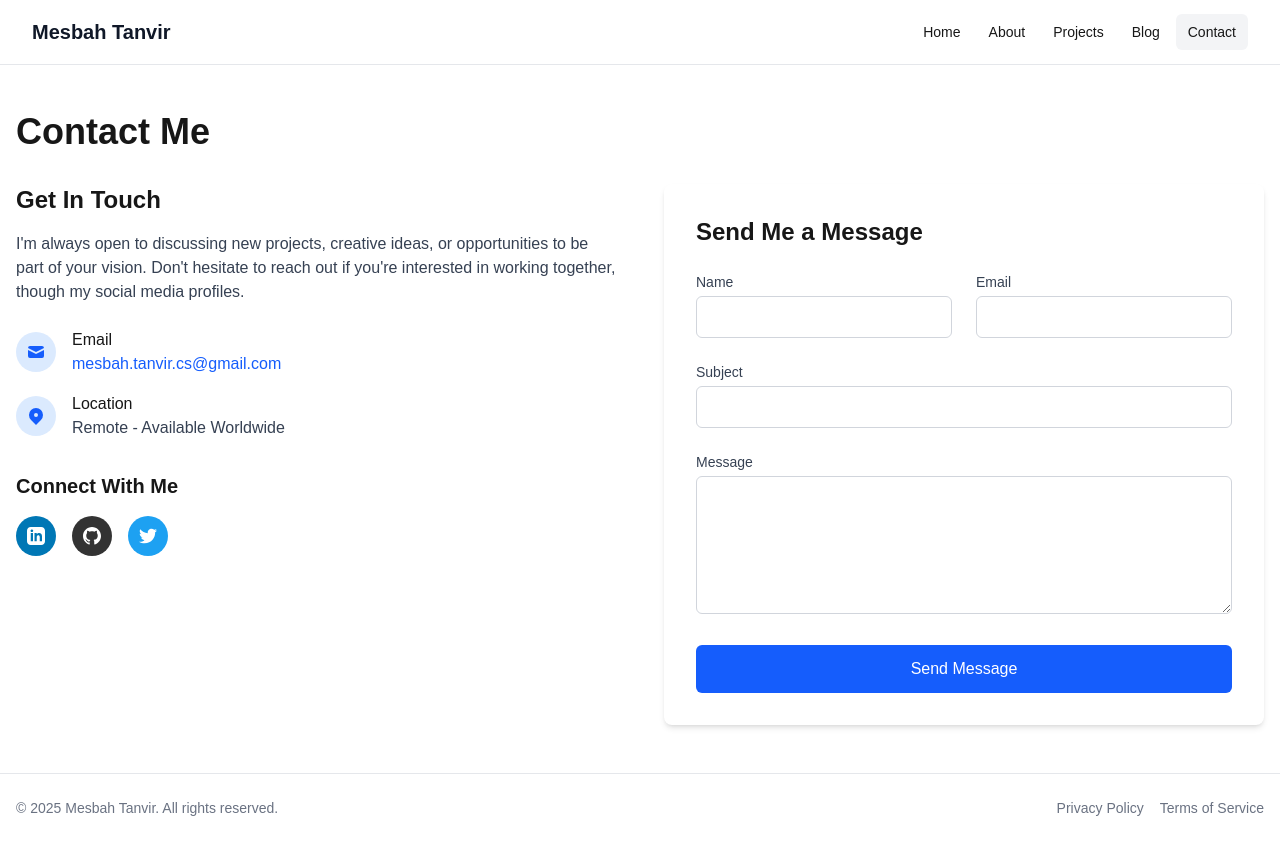
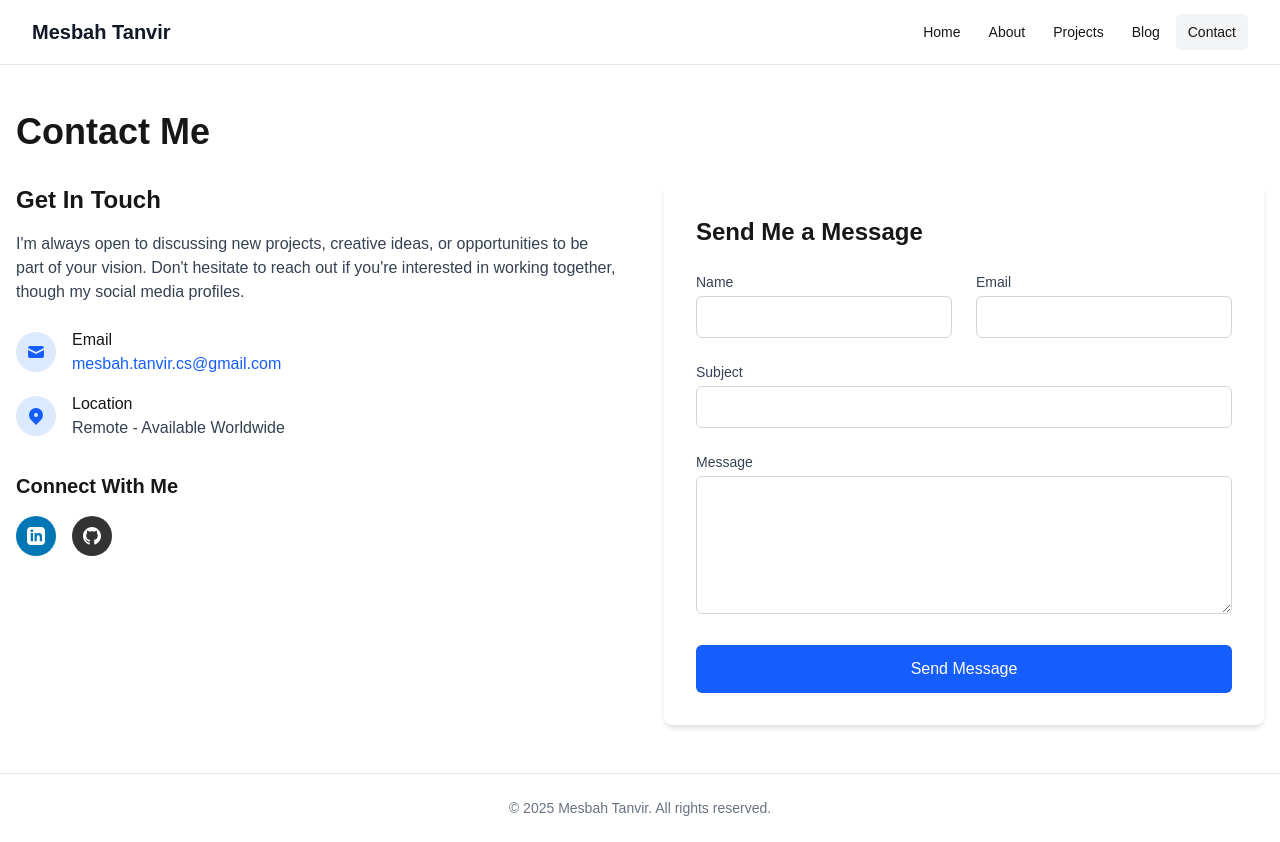
Before and after one commit to mesbahtanvir/mesbahtanvir.github.io, a Next.js app: page /contact in a window 1280 px wide. Built offline with nearby package versions, Linux system fonts and the light colour scheme.

Commit message:
Remove Twitter button and footer links

```diff
--- a/src/app/contact/page.tsx
+++ b/src/app/contact/page.tsx
@@ -75,16 +75,6 @@ export default function ContactPage() {
               >
                 <svg xmlns="http://www.w3.org/2000/svg" width="18" height="18" viewBox="0 0 24 24" fill="currentColor">
                   <path d="M12 0c-6.626 0-12 5.373-12 12 0 5.302 3.438 9.8 8.207 11.387.599.111.793-.261.793-.577v-2.234c-3.338.726-4.033-1.416-4.033-1.416-.546-1.387-1.333-1.756-1.333-1.756-1.089-.745.083-.729.083-.729 1.205.084 1.839 1.237 1.839 1.237 1.07 1.834 2.807 1.304 3.492.997.107-.775.418-1.305.762-1.604-2.665-.305-5.467-1.334-5.467-5.931 0-1.311.469-2.381 1.236-3.221-.124-.303-.535-1.524.117-3.176 0 0 1.008-.322 3.301 1.23.957-.266 1.983-.399 3.003-.404 1.02.005 2.047.138 3.006.404 2.291-1.552 3.297-1.23 3.297-1.23.653 1.653.242 2.874.118 3.176.77.84 1.235 1.911 1.235 3.221 0 4.609-2.807 5.624-5.479 5.921.43.372.823 1.102.823 2.222v3.293c0 .319.192.694.801.576 4.765-1.589 8.199-6.086 8.199-11.386 0-6.627-5.373-12-12-12z"/>
-                </svg>
-              </a>
-              <a
-                href="https://twitter.com/mesbahtanvir"
-                target="_blank"
-                rel="noopener noreferrer"
-                className="w-10 h-10 rounded-full bg-[#1DA1F2] flex items-center justify-center text-white hover:bg-opacity-90 transition-opacity"
-              >
-                <svg xmlns="http://www.w3.org/2000/svg" width="18" height="18" viewBox="0 0 24 24" fill="currentColor">
-                  <path d="M24 4.557c-.883.392-1.832.656-2.828.775 1.017-.609 1.798-1.574 2.165-2.724-.951.564-2.005.974-3.127 1.195-.897-.957-2.178-1.555-3.594-1.555-3.179 0-5.515 2.966-4.797 6.045-4.091-.205-7.719-2.165-10.148-5.144-1.29 2.213-.669 5.108 1.523 6.574-.806-.026-1.566-.247-2.229-.616-.054 2.281 1.581 4.415 3.949 4.89-.693.188-1.452.232-2.224.084.626 1.956 2.444 3.379 4.6 3.419-2.07 1.623-4.678 2.348-7.29 2.04 2.179 1.397 4.768 2.212 7.548 2.212 9.142 0 14.307-7.721 13.995-14.646.962-.695 1.797-1.562 2.457-2.549z"/>
                 </svg>
               </a>
             </div>
--- a/src/components/Footer.tsx
+++ b/src/components/Footer.tsx
@@ -14,23 +14,9 @@ const Footer = () => {
   return (
     <footer className="py-6 text-center text-sm text-gray-500 dark:text-gray-400 border-t border-gray-200 dark:border-gray-800">
       <div className="container mx-auto px-4">
-        <div className="flex flex-col md:flex-row justify-between items-center">
-          <div className="mb-4 md:mb-0">
+        <div className="flex justify-center">
+          <div>
             © {currentYear} Mesbah Tanvir. All rights reserved.
-          </div>
-          <div className="flex space-x-4">
-            <Link
-              href="/privacy"
-              className="hover:text-gray-900 dark:hover:text-white transition-colors"
-            >
-              Privacy Policy
-            </Link>
-            <Link
-              href="/terms"
-              className="hover:text-gray-900 dark:hover:text-white transition-colors"
-            >
-              Terms of Service
-            </Link>
           </div>
         </div>
       </div>
```
